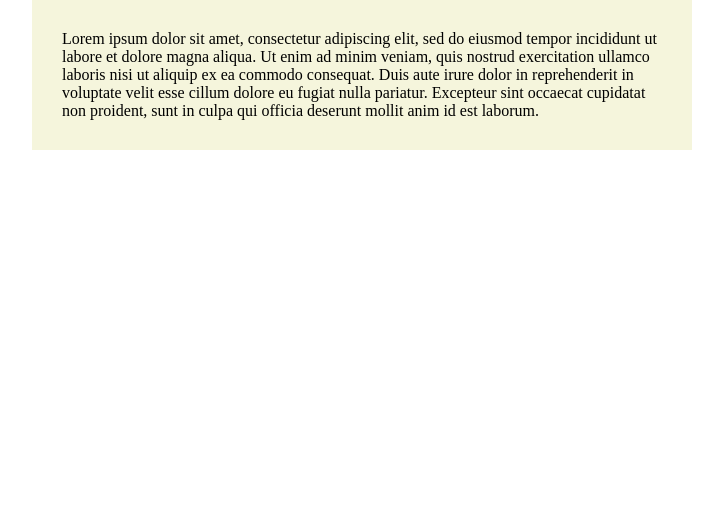
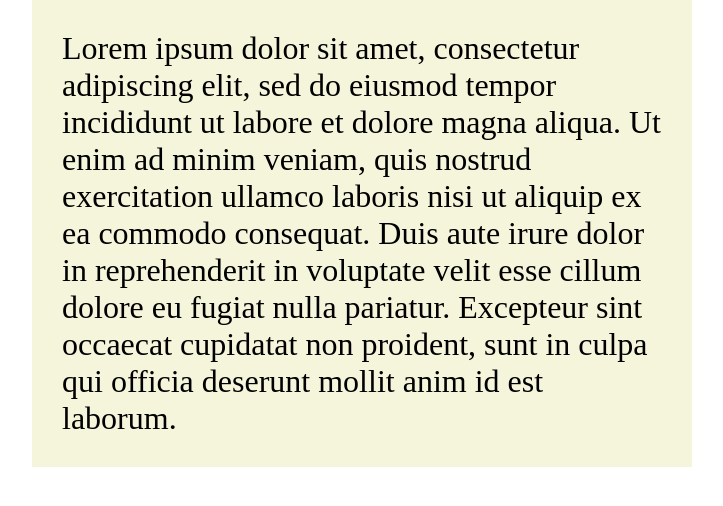
Before and after one commit to UtkaDolbokryak/learn-git, a React app: page / in a window 1280 px wide. Shown: the whole page, without its empty margins (278-1001 px from the left). Built offline with nearby package versions, Linux system fonts and the light colour scheme.

Commit message:
add keyPressHandler

```diff
--- a/src/App/App.css
+++ b/src/App/App.css
@@ -6,3 +6,10 @@
   background-color: beige;
   padding: 30px;
 }
+.completed {
+  color: green;
+}
+
+.text {
+  font-size: 24pt;
+}
--- a/src/App/App.js
+++ b/src/App/App.js
@@ -11,12 +11,29 @@ class App extends React.Component {
     };
   }
 
+  keyPressHandler({ key }) {
+    if (key === this.state.text.substr(this.state.currentLetterNumber, 1)) {
+      this.setState({
+        currentLetterNumber: this.state.currentLetterNumber + 1,
+      });
+    }
+    console.log(key);
+  }
+
+  componentDidMount() {
+    document.onkeypress = this.keyPressHandler.bind(this);
+  }
+
   render() {
     return (
       <div className="App">
         <div className="text">
-          <span className="completed"></span>
-          <span className="uncompleted">{this.state.text}</span>
+          <span className="completed">
+            {this.state.text.substr(0, this.state.currentLetterNumber)}
+          </span>
+          <span className="uncompleted">
+            {this.state.text.substr(this.state.currentLetterNumber)}
+          </span>
         </div>
       </div>
     );
```
